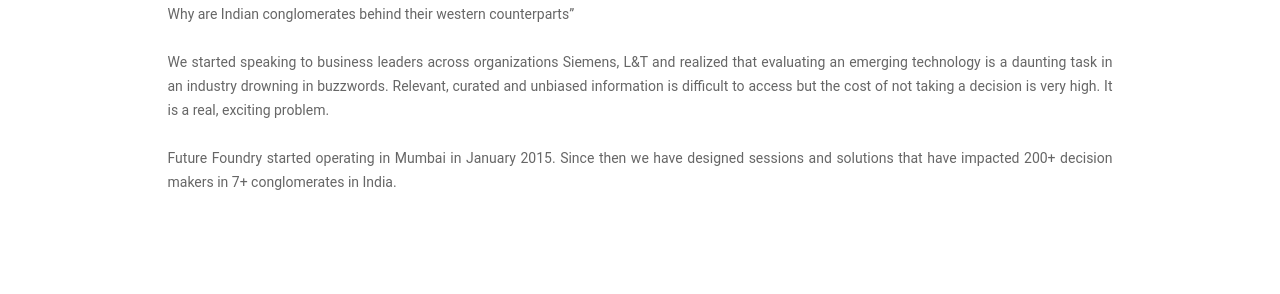
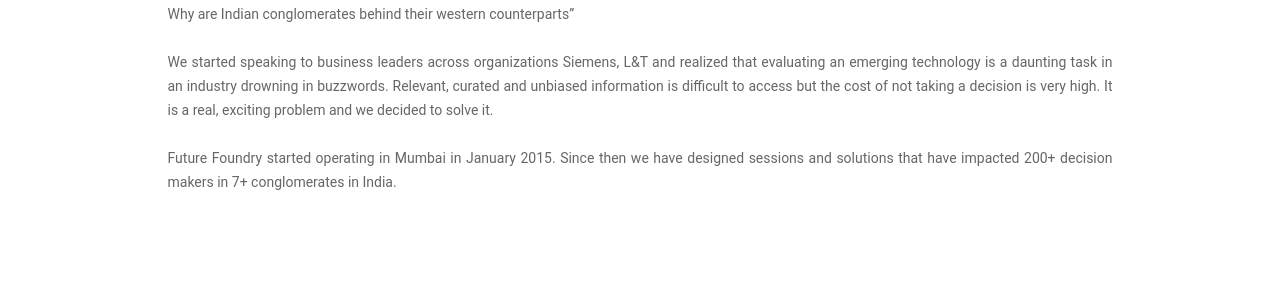
Before and after one commit to akshatkedia/fresher-foundry, a Jekyll site: the page built from about.md, in a window 1280 px wide and 900 px high, scrolled down 393 px. Shown: the part 206-500 px from the top of the window. Built offline with Jekyll 4.4.1, drawn with Linux system fonts in a browser that asks for light colours.

Commit message:
Updated About

```diff
--- a/about.md
+++ b/about.md
@@ -39,12 +39,19 @@
     link: http://www.theweek.in/content/archival/magazine/theweek/cover/to-skill-a-mocking-herd.html
   - image: "/uploads/10.jpg"
     link: http://shethepeople.tv/a-fresh-start-with-aneesha-pillai-founder-of-fresher-foundry/
-history: |-
-  Future Foundry (initially, Fresher Foundry) was born out of numerous coffee-conversations in a quiet town in UK. We were working in our dream companies leading a conventional life. Restless souls as we are, few questions bothered us. "Why are companies like Google, Amazon are quick to adopt emerging technologies while others are reluctant? What stops business leaders from quickly evaluating and adopting an emerging technology? Why are Indian conglomerates behind their western counterparts"
-
-  We started speaking to business leaders across organizations Siemens, L&T and realized that evaluating an emerging technology is a daunting task in an industry drowning in buzzwords. Relevant, curated and unbiased information is difficult to access but the cost of not taking a decision is very high. It is a real, exciting problem.
-
-  Future Foundry started operating in Mumbai in January 2015. Since then we have designed sessions and solutions that have impacted 200+ decision makers in 7+ conglomerates in India.
+history: "Future Foundry (initially, Fresher Foundry) was born out of numerous coffee-conversations
+  in a quiet town in UK. We were working in our dream companies leading a conventional
+  life. Restless souls as we are, few questions bothered us. \"Why are companies like
+  Google, Amazon are quick to adopt emerging technologies while others are reluctant?
+  What stops business leaders from quickly evaluating and adopting an emerging technology?
+  Why are Indian conglomerates behind their western counterparts\"\n\nWe started speaking
+  to business leaders across organizations Siemens, L&T and realized that evaluating
+  an emerging technology is a daunting task in an industry drowning in buzzwords.
+  Relevant, curated and unbiased information is difficult to access but the cost of
+  not taking a decision is very high. It is a real, exciting problem and we decided
+  to solve it. \n\nFuture Foundry started operating in Mumbai in January 2015. Since
+  then we have designed sessions and solutions that have impacted 200+ decision makers
+  in 7+ conglomerates in India."
 approach:
 culture:
 layout: about
```
